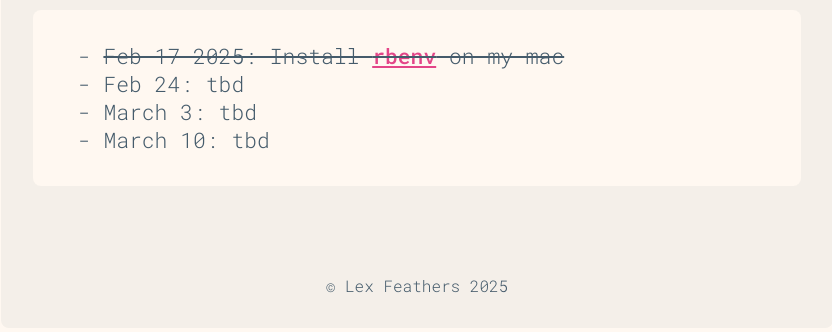
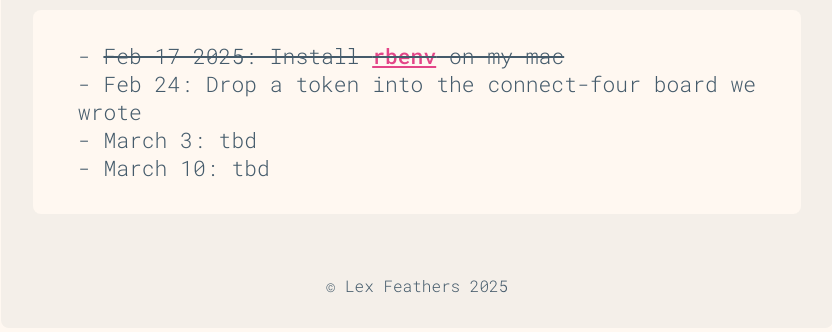
Before and after one commit to lexfeathers/minataur, a plain HTML site: page index.html in a window 1280 px wide. Shown: the part 440-772 px from the top of the page, without its empty margins (223-1055 px from the left). Drawn offline with Linux system fonts and the light colour scheme.

Commit message:
Updated to-do list

```diff
--- a/index.html
+++ b/index.html
@@ -23,7 +23,7 @@
             <h2>Tasks:</h2>
             <ul>
                 <li><s>Feb 17 2025: Install <a href="https://github.com/rbenv/rbenv" target="_blank">rbenv</a> on my mac</s></li>
-                <li>Feb 24: tbd</li>
+                <li>Feb 24: Drop a token into the connect-four board we wrote</li>
                 <li>March 3: tbd</li>
                 <li>March 10: tbd</li>
             </ul>
```
